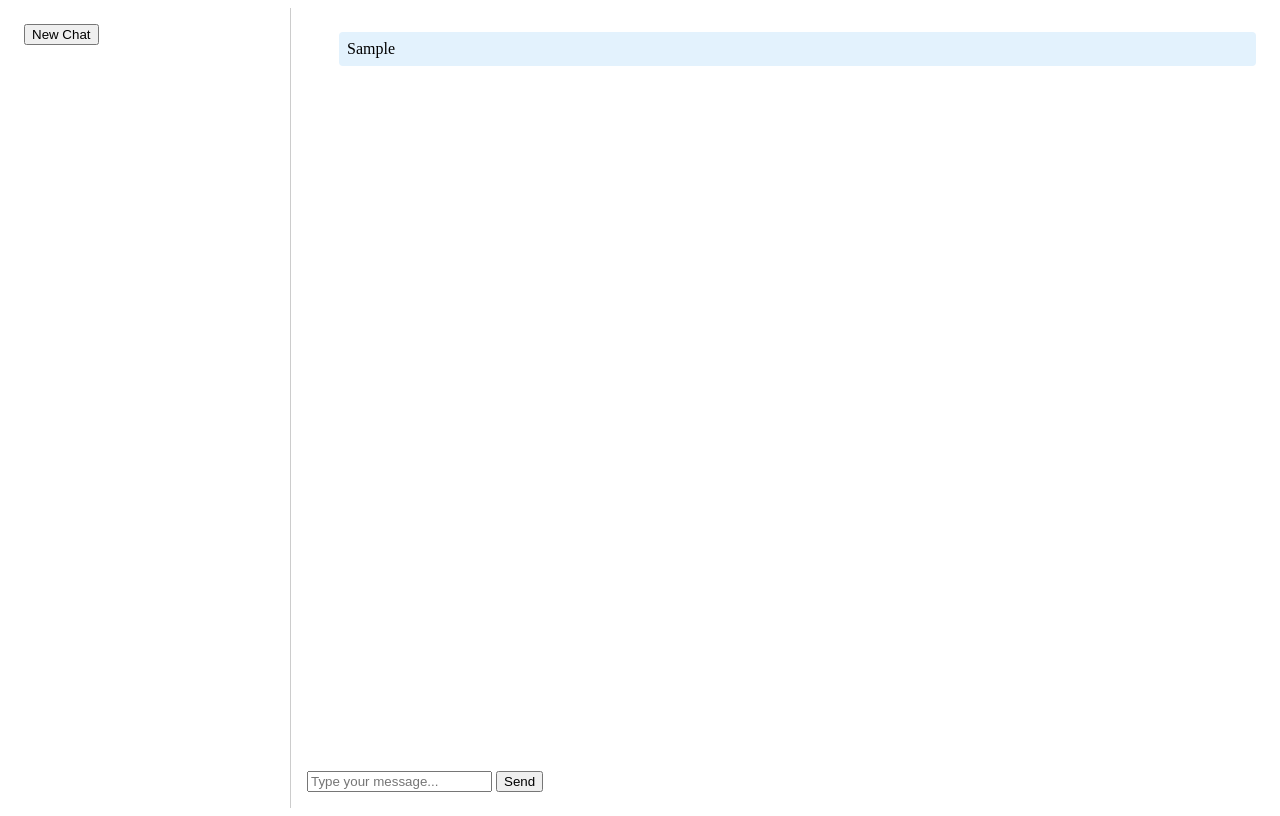
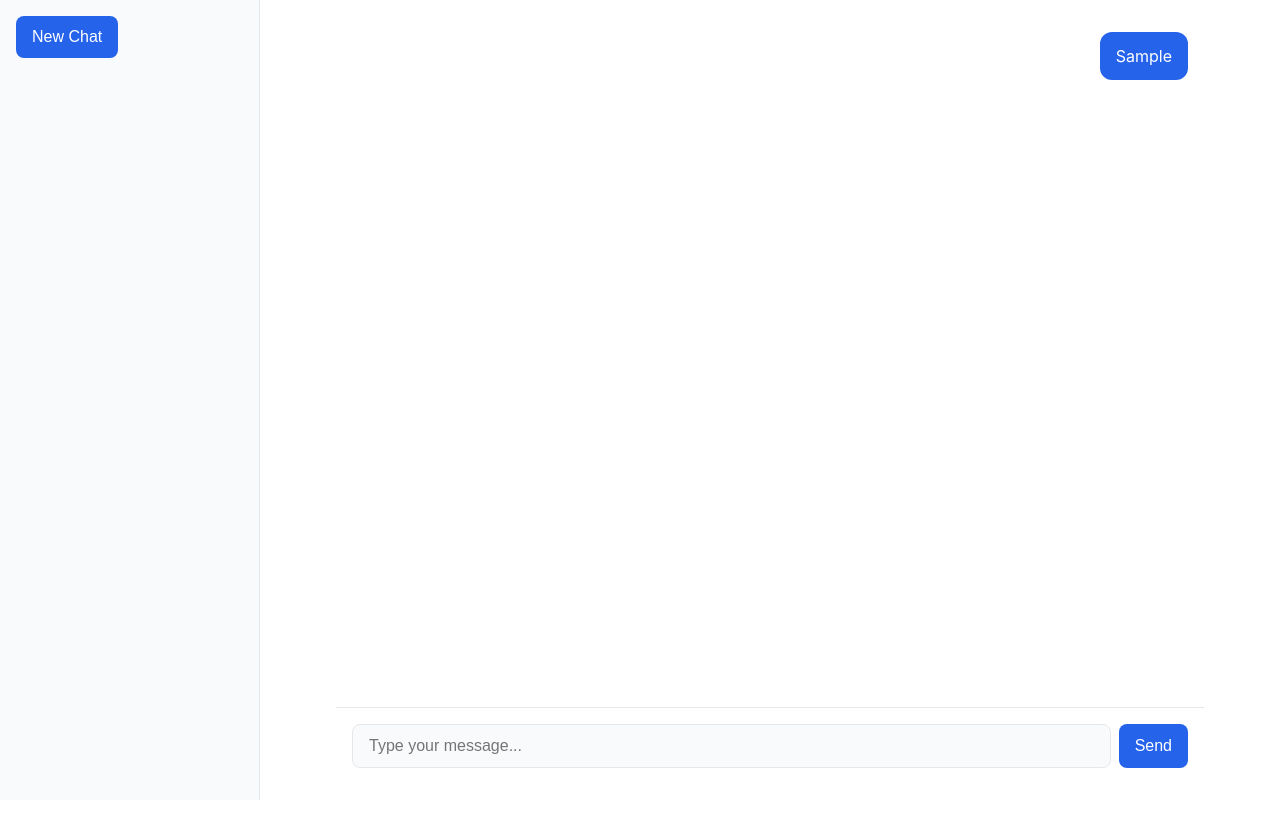
Before and after one commit to acrucetta/llm-chat, a website built with Vite: page frontend/index.html in a window 1280 px wide. Both pictures are taken after typing "Sample" into the empty fields and a click on the button "Send". Built offline with nearby package versions, Linux system fonts and the light colour scheme; no server answers.

Commit message:
fixing styles

```diff
--- a/frontend/index.html
+++ b/frontend/index.html
@@ -2,49 +2,7 @@
 <html>
 <head>
     <title>LLM Chat</title>
-    <style>
-        .chat-container {
-            display: flex;
-            height: 100vh;
-        }
-        .sidebar {
-            width: 250px;
-            border-right: 1px solid #ccc;
-            padding: 1rem;
-        }
-        .chat-area {
-            flex: 1;
-            display: flex;
-            flex-direction: column;
-            padding: 1rem;
-        }
-        #chat-messages {
-            flex: 1;
-            overflow-y: auto;
-            margin-bottom: 1rem;
-        }
-        .message {
-            margin: 0.5rem 0;
-            padding: 0.5rem;
-            border-radius: 4px;
-        }
-        .message.user {
-            background: #e3f2fd;
-            margin-left: 2rem;
-        }
-        .message.assistant {
-            background: #f5f5f5;
-            margin-right: 2rem;
-        }
-        .chat-item {
-            padding: 0.5rem;
-            cursor: pointer;
-            border-radius: 4px;
-        }
-        .chat-item:hover {
-            background: #f5f5f5;
-        }
-    </style>
+    <link rel="stylesheet" href="/static/styles.css">
 </head>
 <body>
     <div class="chat-container">
--- a/frontend/js/chat.js
+++ b/frontend/js/chat.js
@@ -1,4 +1,3 @@
-
 import { db, ChatDB } from './db.js';
 
 export class Chat {
@@ -56,10 +55,18 @@ export class Chat {
                 // Save user message to IndexedDB
                 await ChatDB.addMessage(this.currentChatId, 'user', message);
 
-                // Send message through WebSocket
+                // Get chat history
+                const chatHistory = await ChatDB.getChatMessages(this.currentChatId);
+                const formattedHistory = chatHistory.map(msg => ({
+                    role: msg.role,
+                    content: msg.content
+                }));
+
+                // Send message and history through WebSocket
                 this.ws.send(JSON.stringify({
                     message,
-                    chatId: this.currentChatId
+                    chatId: this.currentChatId,
+                    history: formattedHistory
                 }));
 
                 input.value = '';
--- a/frontend/static/styles.css
+++ b/frontend/static/styles.css
@@ -1,66 +1,120 @@
+:root {
+  --primary-color: #2563eb;
+  --bg-color: #ffffff;
+  --text-color: #1f2937;
+  --border-color: #e5e7eb;
+  --hover-color: #f3f4f6;
+  --message-bg: #f9fafb;
+  --user-message-bg: #2563eb;
+  --user-message-color: #ffffff;
+}
+
+* {
+  margin: 0;
+  padding: 0;
+  box-sizing: border-box;
+}
+
 body {
-    margin: 0;
-    padding: 20px;
-    font-family: -apple-system, BlinkMacSystemFont, 'Segoe UI', Roboto, Oxygen, Ubuntu, Cantarell, sans-serif;
+  font-family: -apple-system, BlinkMacSystemFont, 'Segoe UI', sans-serif;
+  color: var(--text-color);
+  line-height: 1.5;
+  background: var(--bg-color);
 }
 
 .chat-container {
-    max-width: 800px;
-    margin: 0 auto;
+  display: grid;
+  grid-template-columns: 260px 1fr;
+  height: 100vh;
+}
+
+.sidebar {
+  padding: 1rem;
+  border-right: 1px solid var(--border-color);
+  background: var(--message-bg);
+}
+
+.chat-area {
   display: flex;
   flex-direction: column;
-    height: 90vh;
+  max-width: 900px;
+  margin: 0 auto;
+  width: 100%;
+  padding: 1rem;
 }
 
-.messages {
-    flex-grow: 1;
+#chat-messages {
+  flex: 1;
   overflow-y: auto;
-    padding: 20px;
-    background: #f5f5f5;
-    border-radius: 8px;
-    margin-bottom: 20px;
+  padding: 1rem;
+  gap: 1rem;
+  display: flex;
+  flex-direction: column;
 }
 
 .message {
-    margin-bottom: 15px;
-    padding: 10px;
-    border-radius: 8px;
+  padding: 0.75rem 1rem;
+  border-radius: 0.75rem;
+  max-width: 80%;
+  line-height: 1.5;
 }
 
-.user-message {
-    background: #007AFF;
-    color: white;
-    align-self: flex-end;
+.message.user {
+  background: var(--user-message-bg);
+  color: var(--user-message-color);
+  margin-left: auto;
 }
 
-.assistant-message {
-    background: white;
-    border: 1px solid #ddd;
+.message.assistant {
+  background: var(--message-bg);
+  border: 1px solid var(--border-color);
 }
 
-.input-area {
+#chat-form {
   display: flex;
-    gap: 10px;
+  gap: 0.5rem;
+  padding: 1rem;
+  border-top: 1px solid var(--border-color);
 }
 
-textarea {
-    flex-grow: 1;
-    padding: 10px;
-    border: 1px solid #ddd;
-    border-radius: 8px;
-    resize: none;
-    height: 60px;
+input, button {
+  font-size: 1rem;
+  padding: 0.75rem 1rem;
+  border-radius: 0.5rem;
+  border: 1px solid var(--border-color);
+}
+
+input {
+  flex: 1;
+  background: var(--message-bg);
+}
+
+input:focus {
+  outline: none;
+  border-color: var(--primary-color);
 }
 
 button {
-    padding: 10px 20px;
-    background: #007AFF;
+  background: var(--primary-color);
   color: white;
   border: none;
-    border-radius: 8px;
+  font-weight: 500;
   cursor: pointer;
+  transition: opacity 0.2s;
 }
 
 button:hover {
-    background: #0056b3;
+  opacity: 0.9;
 }
+
+.chat-item {
+  padding: 0.75rem;
+  margin-bottom: 0.5rem;
+  border-radius: 0.5rem;
+  cursor: pointer;
+  transition: background 0.2s;
+}
+
+.chat-item:hover {
+  background: var(--hover-color);
+}
```
Also changed, not shown: 1 other file. Lines whose indentation alone changed are shown as unchanged.
